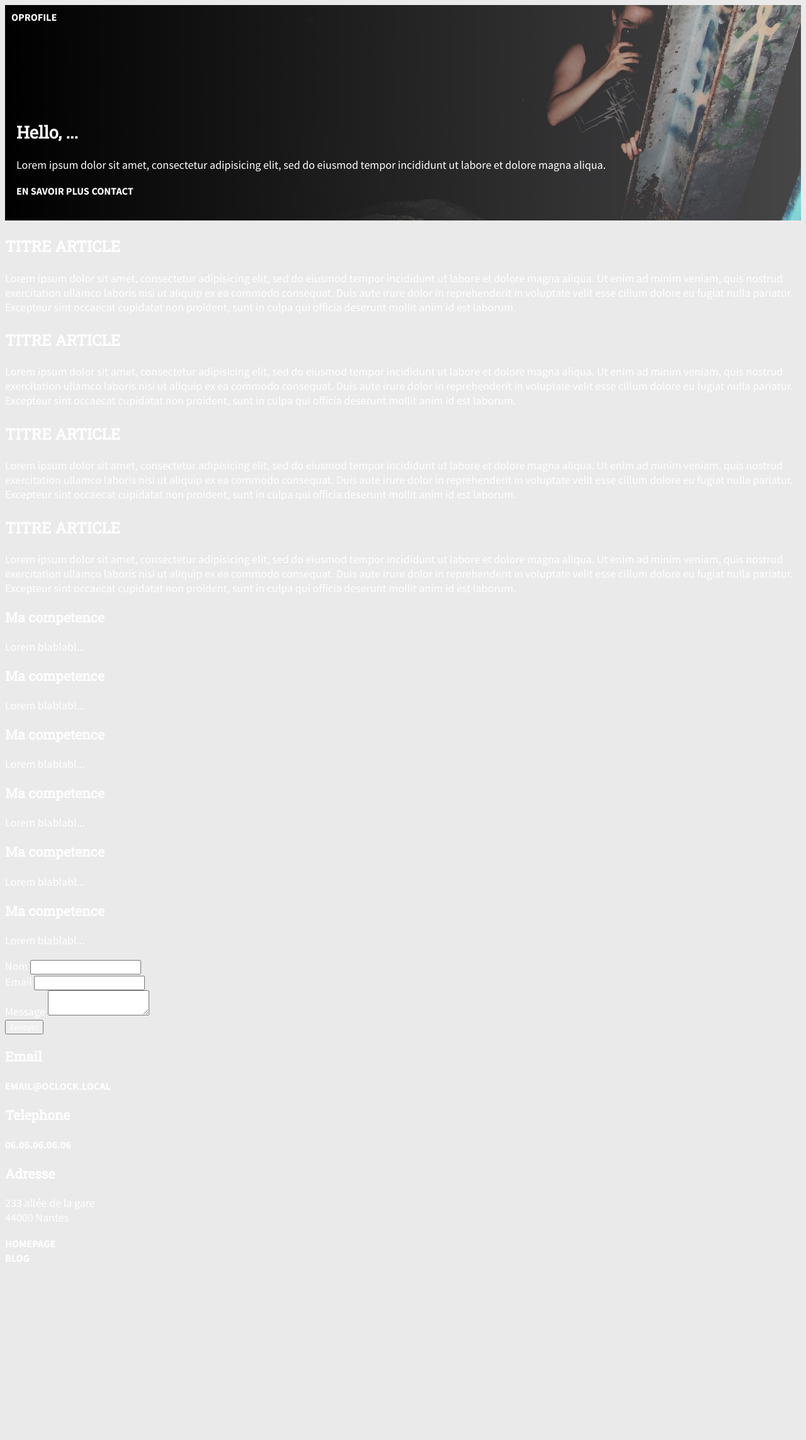
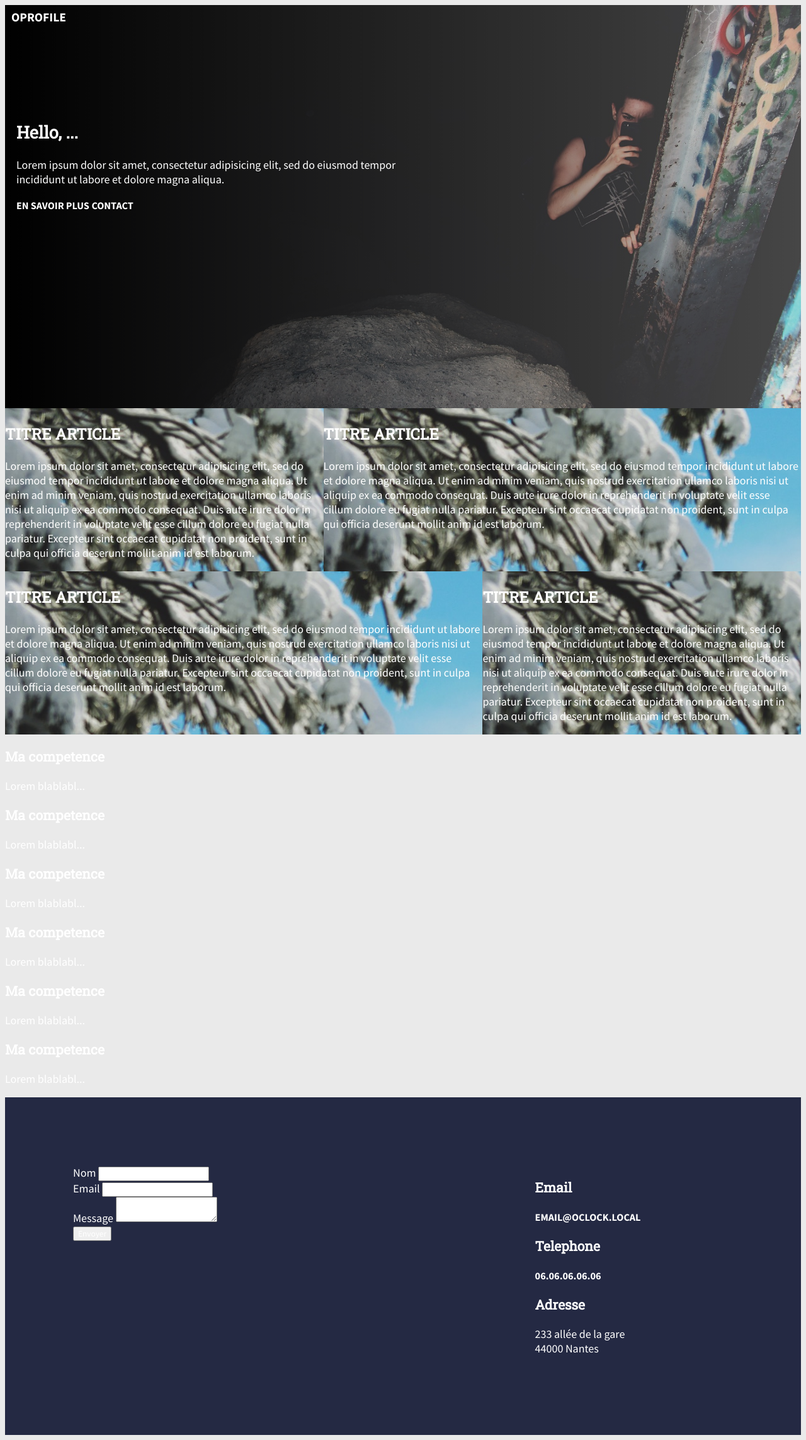
Before and after one commit to eXistenZx/wp-atelier-oprofile-christopheOclock, a PHP site: page /content/themes/oprofile/app/assets/index.html in a window 1280 px wide. Shown: the whole page at 63% size. Before the commit the page ends 2016 px from the top, so only its background shows below. Run offline with PHP 8.4, Linux system fonts and the light colour scheme; style sheets or scripts are compiled from the project's sources; some libraries are stand-ins or nearby versions.

Commit message:
Derniers layouts & component banner

```diff
--- a/content/themes/oprofile/app/assets/index.html
+++ b/content/themes/oprofile/app/assets/index.html
@@ -2,6 +2,7 @@
 <html>
     <head>
         <meta charset="utf-8">
+        <meta name="viewport" content="width=device-width">
         <title>oProfile</title>
         <link href="https://fonts.googleapis.com/css?family=Roboto+Slab|Source+Sans+Pro:400,700" rel="stylesheet">
         <link rel="stylesheet" href="css/app.css">
@@ -38,7 +39,7 @@
                 </div>
             </section>
             <section class="tiles">
-                <article class="tile" style="background-image:url();">
+                <article class="tile" style="background-image:url(images/neige.jpg);">
                     <h2 class="tile__title">
                         <a href="#">Titre article</a>
                     </h2>
@@ -46,7 +47,7 @@
                         <p>Lorem ipsum dolor sit amet, consectetur adipisicing elit, sed do eiusmod tempor incididunt ut labore et dolore magna aliqua. Ut enim ad minim veniam, quis nostrud exercitation ullamco laboris nisi ut aliquip ex ea commodo consequat. Duis aute irure dolor in reprehenderit in voluptate velit esse cillum dolore eu fugiat nulla pariatur. Excepteur sint occaecat cupidatat non proident, sunt in culpa qui officia deserunt mollit anim id est laborum.</p>
                     </div>
                 </article>
-                <article class="tile" style="background-image:url();">
+                <article class="tile" style="background-image:url(images/neige.jpg);">
                     <h2 class="tile__title">
                         <a href="#">Titre article</a>
                     </h2>
@@ -54,7 +55,7 @@
                         <p>Lorem ipsum dolor sit amet, consectetur adipisicing elit, sed do eiusmod tempor incididunt ut labore et dolore magna aliqua. Ut enim ad minim veniam, quis nostrud exercitation ullamco laboris nisi ut aliquip ex ea commodo consequat. Duis aute irure dolor in reprehenderit in voluptate velit esse cillum dolore eu fugiat nulla pariatur. Excepteur sint occaecat cupidatat non proident, sunt in culpa qui officia deserunt mollit anim id est laborum.</p>
                     </div>
                 </article>
-                <article class="tile" style="background-image:url();">
+                <article class="tile" style="background-image:url(images/neige.jpg);">
                     <h2 class="tile__title">
                         <a href="#">Titre article</a>
                     </h2>
@@ -62,7 +63,7 @@
                         <p>Lorem ipsum dolor sit amet, consectetur adipisicing elit, sed do eiusmod tempor incididunt ut labore et dolore magna aliqua. Ut enim ad minim veniam, quis nostrud exercitation ullamco laboris nisi ut aliquip ex ea commodo consequat. Duis aute irure dolor in reprehenderit in voluptate velit esse cillum dolore eu fugiat nulla pariatur. Excepteur sint occaecat cupidatat non proident, sunt in culpa qui officia deserunt mollit anim id est laborum.</p>
                     </div>
                 </article>
-                <article class="tile" style="background-image:url();">
+                <article class="tile" style="background-image:url(images/neige.jpg);">
                     <h2 class="tile__title">
                         <a href="#">Titre article</a>
                     </h2>
--- a/content/themes/oprofile/app/stylesheets/components/_logo.scss
+++ b/content/themes/oprofile/app/stylesheets/components/_logo.scss
@@ -0,0 +1,3 @@
+.logo {
+    font-size: 1.2rem;
+}
--- a/content/themes/oprofile/app/stylesheets/components/_social-nav.scss
+++ b/content/themes/oprofile/app/stylesheets/components/_social-nav.scss
@@ -0,0 +1,5 @@
+.social-nav {
+    a {
+        margin: 0 0.4rem;
+    }
+}
--- a/content/themes/oprofile/app/stylesheets/components/_ui-button.scss
+++ b/content/themes/oprofile/app/stylesheets/components/_ui-button.scss
@@ -0,0 +1,3 @@
+.ui-button {
+    font-size: 1.2rem;
+}
--- a/content/themes/oprofile/app/stylesheets/layout/_banner.scss
+++ b/content/themes/oprofile/app/stylesheets/layout/_banner.scss
@@ -1,16 +1,17 @@
 .banner{
+    min-height: 80vh;
     padding: 9em 1em 2em 1em;
     background-repeat: no-repeat;
     background-size: cover;
     background-position: center;
     position: relative;
     z-index: 5;
-    // @media (min-width: $breakpoint-medium) {
-    //     padding-left: 20%;
-    // }
-    // @media (min-width: $breakpoint-large) {
-    //     padding-left: 50%;
-    // }
+    @media (min-width: $breakpoint-medium) {
+        padding-right: 20%;
+    }
+    @media (min-width: $breakpoint-large) {
+        padding-right: 50%;
+    }
     &::before {
         content: '';
         position: absolute;
--- a/content/themes/oprofile/app/stylesheets/layout/_contact.scss
+++ b/content/themes/oprofile/app/stylesheets/layout/_contact.scss
@@ -0,0 +1,27 @@
+.contact {
+    background-color: $color-contrast;
+    padding: 1em;
+    display: flex;
+    flex-wrap: wrap;
+
+    @media (min-width: $breakpoint-medium) {
+        padding: 3em;
+    }
+
+    @media (min-width: $breakpoint-large) {
+        padding: 6em;
+    }
+}
+
+.contact-form {
+    width:100%;
+    @media (min-width: $breakpoint-medium) {
+        width: 70%;
+    }
+}
+.contact-info {
+    width:100%;
+    @media (min-width: $breakpoint-medium) {
+        width: 30%;
+    }
+}
--- a/content/themes/oprofile/app/stylesheets/layout/_menu.scss
+++ b/content/themes/oprofile/app/stylesheets/layout/_menu.scss
@@ -1,3 +1,12 @@
 .menu {
-
+    position: fixed;
+    top:0; right: 0; bottom: 0;left: 0;
+    visibility: hidden;
+    z-index: 20;
+    background-color: transparentize($color-contrast, 0.4);
+    display: flex;
+    flex-direction: column;
+    justify-content: center;
+    align-items: center;
+    transition: $duration-fast;
 }
--- a/content/themes/oprofile/app/stylesheets/layout/_tiles.scss
+++ b/content/themes/oprofile/app/stylesheets/layout/_tiles.scss
@@ -0,0 +1,21 @@
+.tiles {
+
+    display: flex;
+    flex-wrap: wrap;
+
+    .tile {
+        width: 100%;
+
+        @media (min-width: $breakpoint-medium) {
+            width: 50%;
+        }
+
+        @media (min-width: $breakpoint-large) {
+            width: 40%;
+            &:nth-child(4n-1),
+            &:nth-child(4n-2) {
+                width: 60%;
+            }
+        }
+    }
+}
```
